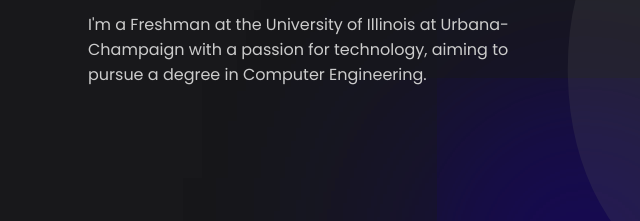
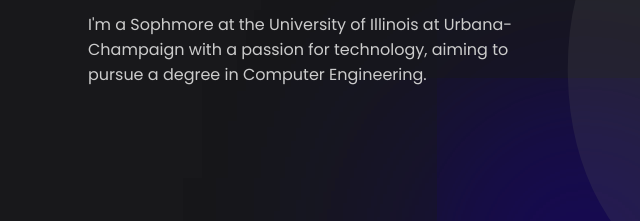
Before and after one commit to collinchen1/p, a plain HTML site: page index.html in a window 1280 px wide. Shown: the part 431-652 px from the top of the page, 72-712 px from the left. Drawn offline with nearby package versions, Linux system fonts and the light colour scheme.

Commit message:
Fix HTML structure and update content

```diff
--- a/index.html
+++ b/index.html
@@ -44,7 +44,7 @@
 
               <H1>Hi, I'm <span>Collin</span></H1>
               <p>
-                I'm a Freshman at the University of Illinois at Urbana-Champaign with a passion for technology, aiming to pursue a degree in
+                I'm a Sophmore at the University of Illinois at Urbana-Champaign with a passion for technology, aiming to pursue a degree in
                 Computer Engineering.
               </p>
             </div>
@@ -85,4 +85,5 @@
 <script src="js/main.js"></script>
 
 
+
 </html>
```
